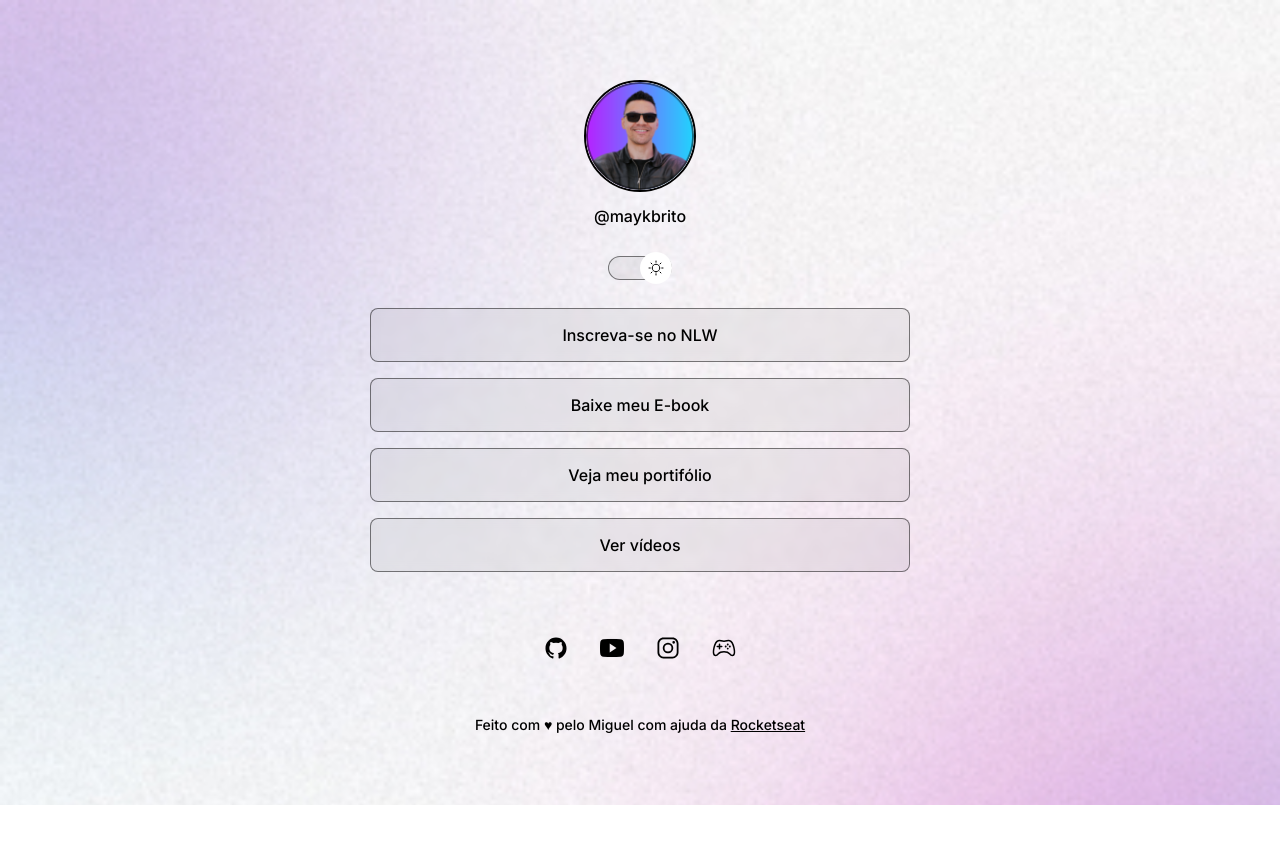
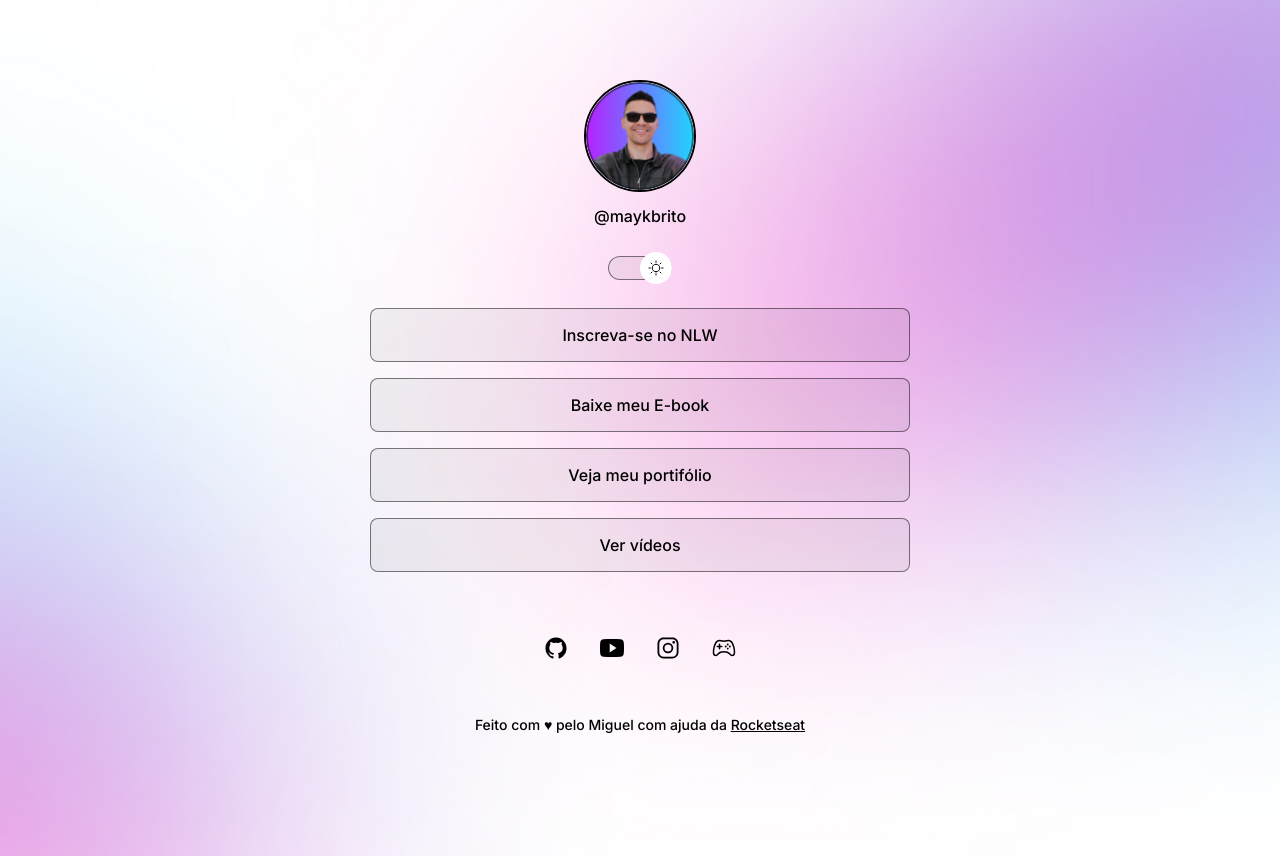
Before and after one commit to bigodeLiso/projetoRS, a plain HTML site: page index.html in a window 1280 px wide. Both pictures are taken after a click on the element 640 px from the left and 268 px from the top of the page. Before the commit the page ends 805 px from the top, so only its background shows below. Drawn offline with nearby package versions, Linux system fonts and the light colour scheme.

Commit message:
background devices

```diff
--- a/style.css
+++ b/style.css
@@ -35,7 +35,7 @@ body{
   /*background: color image repeat position/size */
 
   background: var(--bg-url) no-repeat top center/cover;
-
+  height: 100vh;
 }
 body *{
   font-family: "Inter", sans-serif;
@@ -183,3 +183,14 @@ footer{
 
 
 }
+
+@media(min-width: 700px){
+
+  :root{
+    --bg-url: url(./assets/bg-desktop.png);
+  }
+
+  .light{
+    --bg-url: url(./assets/bg-desktop-light.png);
+  }
+}
```
Also changed, not shown: assets/bg-desktop-light.png (added), 1 other file.
